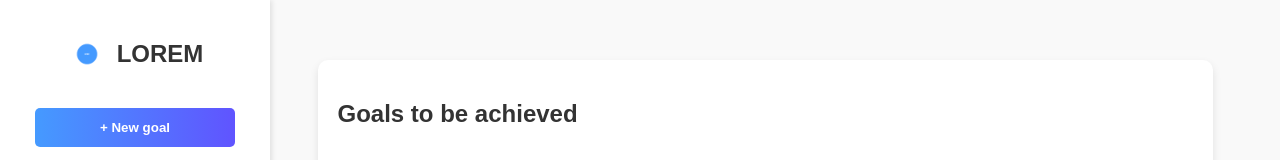
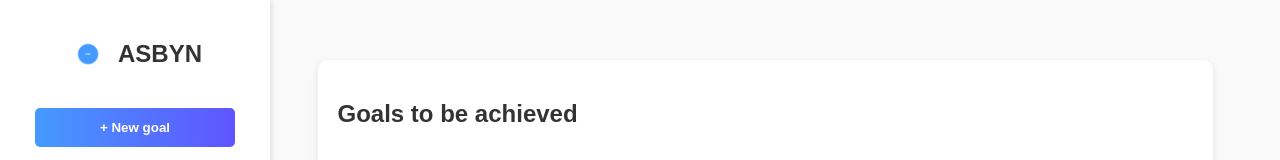
Before and after one commit to kpaloots/Project-X, a Vue app in the folder frontend/vue-project/: page / in a window 1280 px wide. Shown: the top 160 px of the page. Built offline with nearby package versions, Linux system fonts and the light colour scheme; the HTML template or start-up script is replaced by a standard one.

Commit message:
Commit 23.02

```diff
--- a/frontend/vue-project/src/components/NavigationBar.vue
+++ b/frontend/vue-project/src/components/NavigationBar.vue
@@ -4,7 +4,7 @@
       <div class="header-container">
         <div class="logo-container">
           <img src="@/assets/icons/logo.png" alt="Logo" class="logo" />
-          <h1 class="app-name">LOREM</h1>
+          <h1 class="app-name">ASBYN</h1>
         </div>
         <button class="new-goal-btn">+ New goal</button>
       </div>
```
